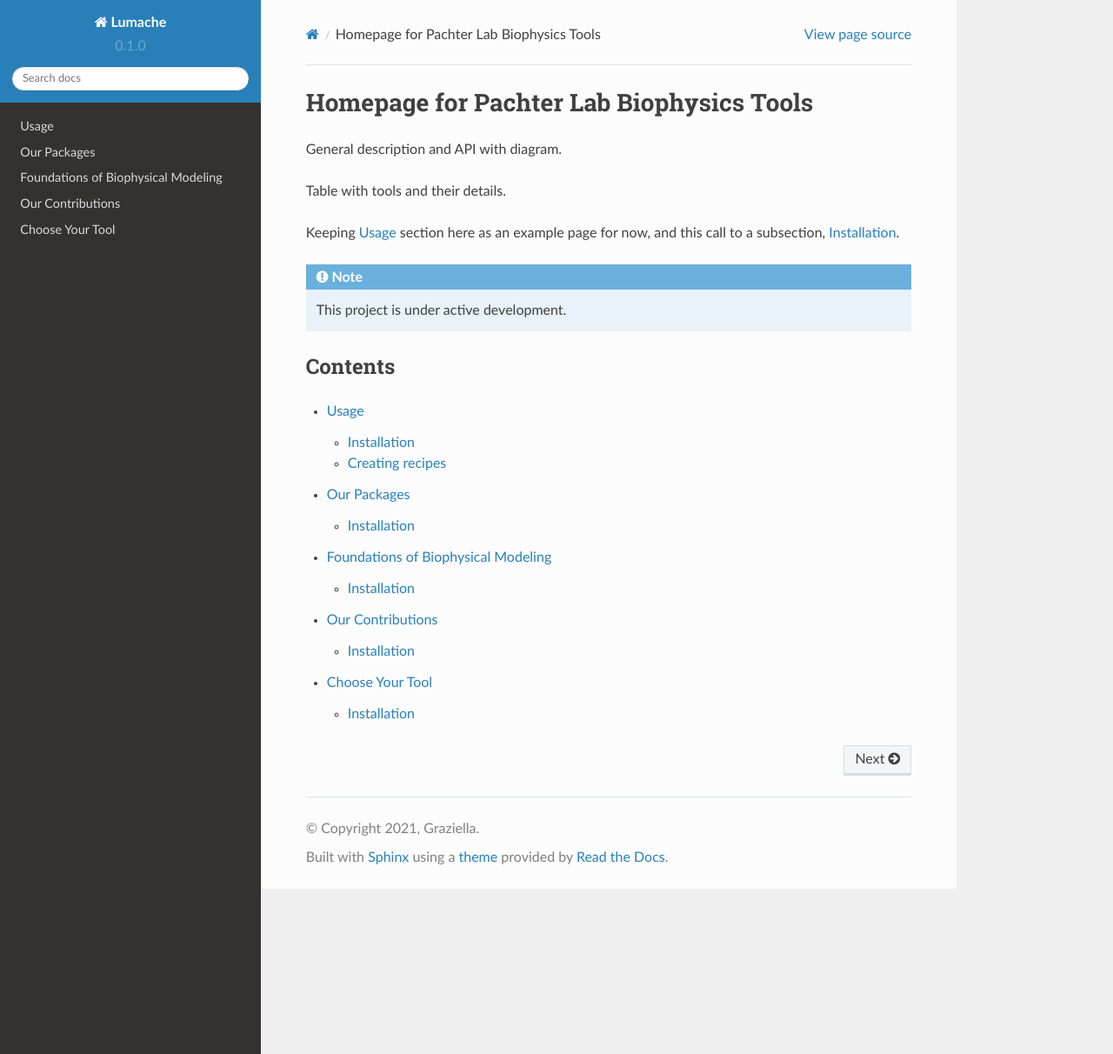
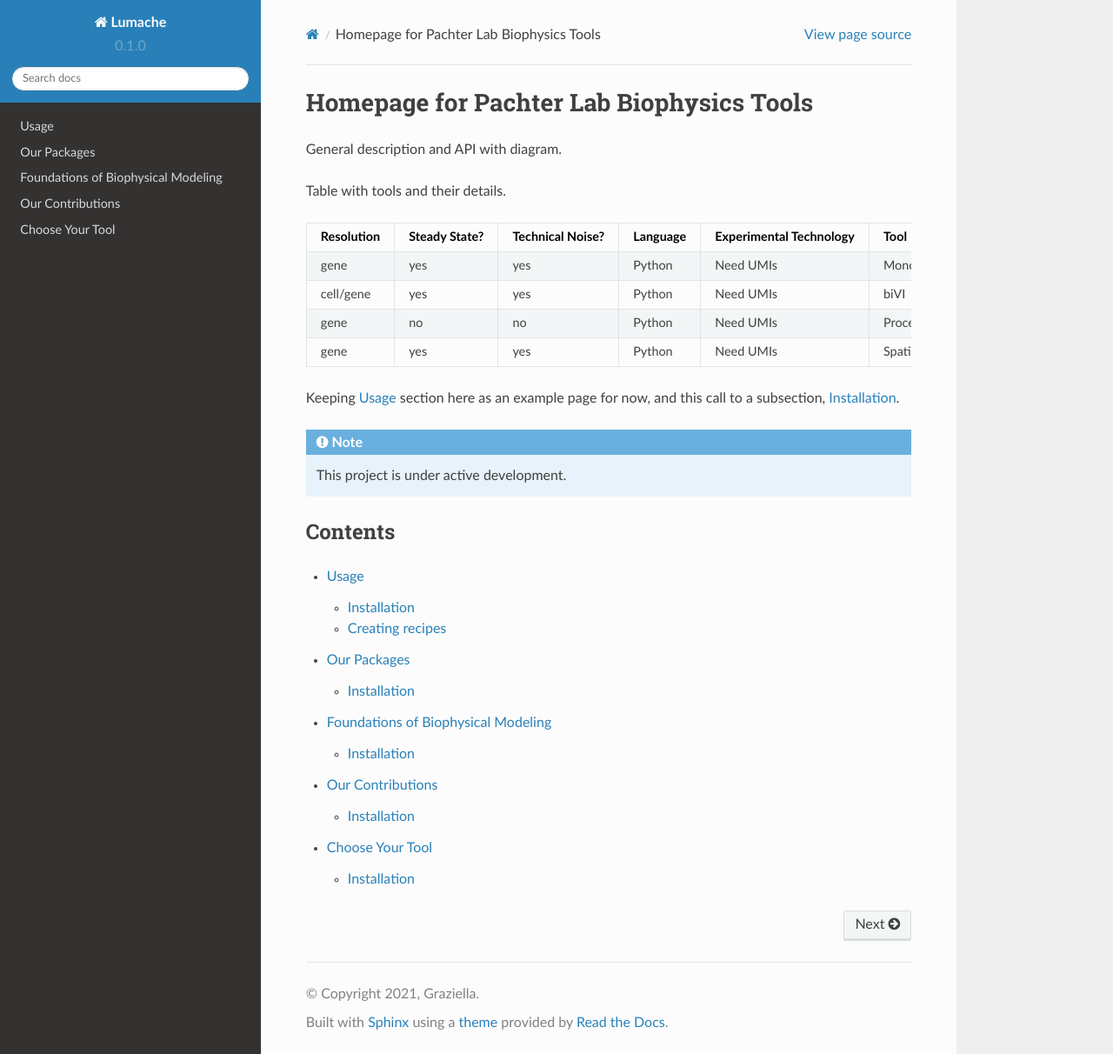
Before and after one commit to pachterlab/biophysics, a Sphinx documentation site: the page built from docs/source/index.rst, in a window 1280 px wide and 1212 px high. Shown: the whole window at 87% size. Built offline with Sphinx 7.4.7 and the Read the Docs theme 2.0.0, drawn with Linux system fonts in a browser that asks for light colours.

Commit message:
Table added index.rst

```diff
--- a/docs/source/index.rst
+++ b/docs/source/index.rst
@@ -4,6 +4,18 @@ Homepage for Pachter Lab Biophysics Tools
 General description and API with diagram.
 
 Table with tools and their details.
+
++------------+---------------+------------------+----------+-------------------------+--------------+
+| Resolution | Steady State? | Technical Noise? | Language | Experimental Technology | Tool         |
++============+===============+==================+==========+=========================+==============+
+| gene       | yes           | yes              | Python   | Need UMIs               | Monod        |
++------------+---------------+------------------+----------+-------------------------+--------------+
+| cell/gene  | yes           | yes              | Python   | Need UMIs               | biVI         |
++------------+---------------+------------------+----------+-------------------------+--------------+
+| gene       | no            | no               | Python   | Need UMIs               | Process Time |
++------------+---------------+------------------+----------+-------------------------+--------------+
+| gene       | yes           | yes              | Python   | Need UMIs               | Spatial      |
++------------+---------------+------------------+----------+-------------------------+--------------+
 
 Keeping :doc:`usage` section here as an example page for now, and this
 call to a subsection, :ref:`installation`.
```
